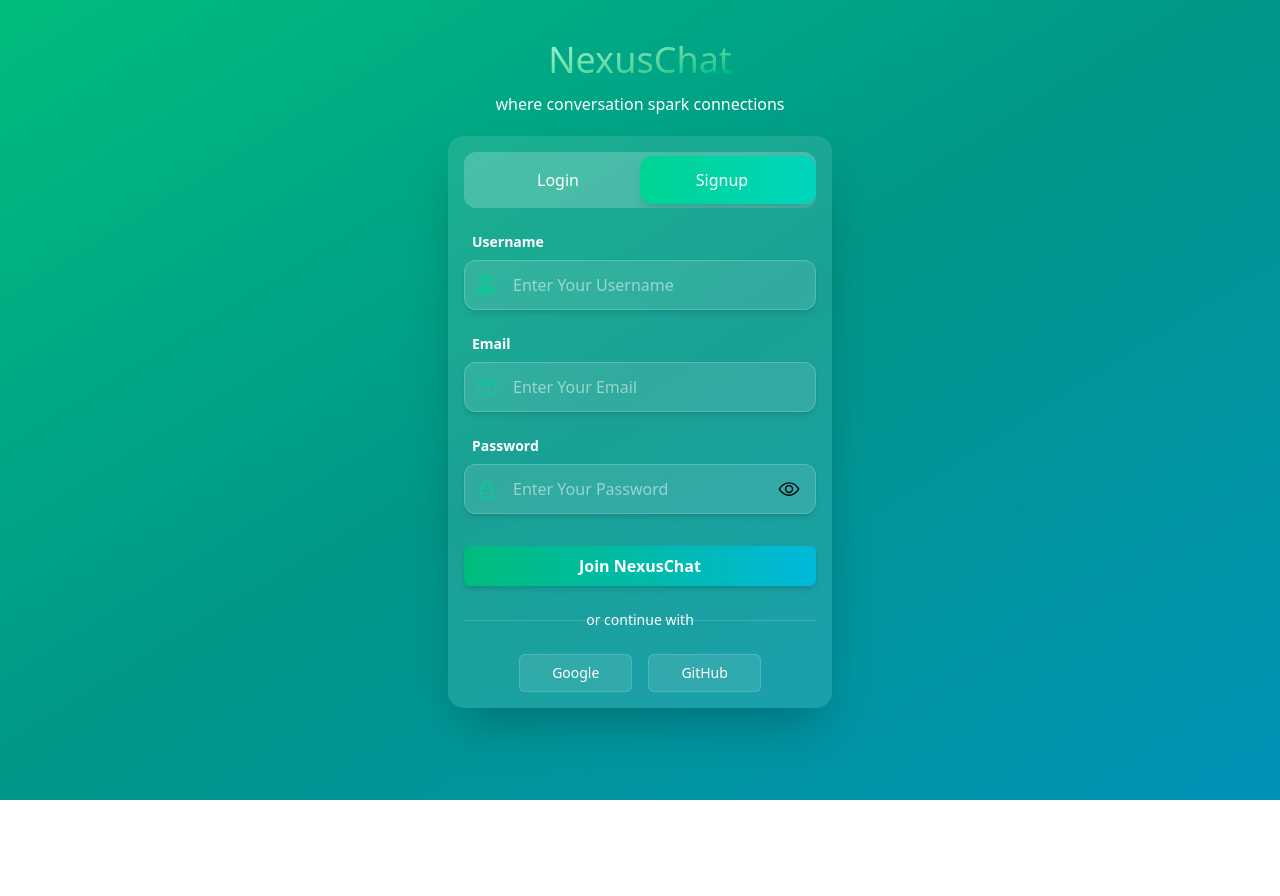
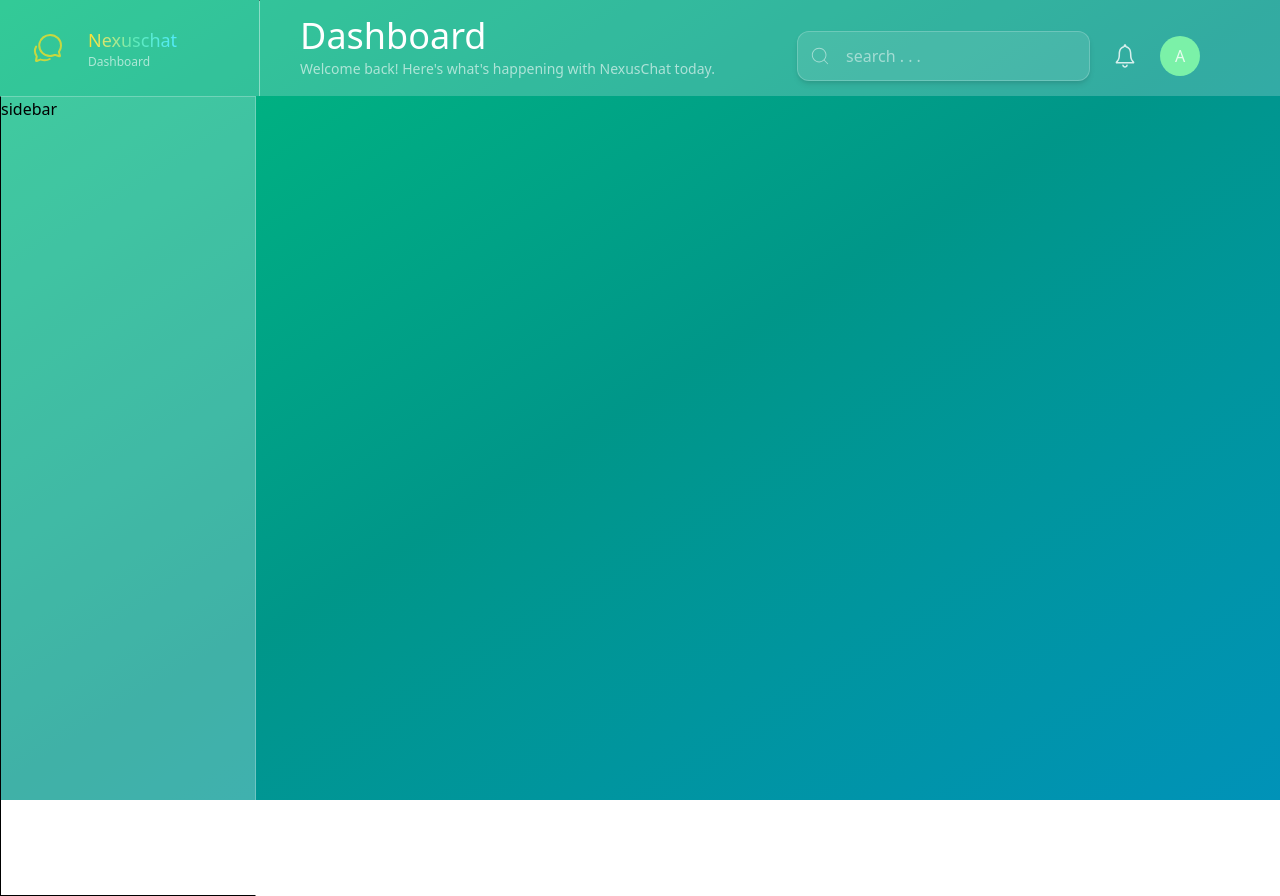
Before and after one commit to Yash-x-16/chatify, a React (Vite) app in the folder frontend/: page / in a window 1280 px wide. Before the commit the page ends 800 px from the top, so only its background shows below. Built offline with nearby package versions, Linux system fonts and the light colour scheme.

Commit message:
adding home page

```diff
--- a/frontend/src/App.tsx
+++ b/frontend/src/App.tsx
@@ -1,10 +1,11 @@
 import { InputBox } from "./components/ui/inputBox"
 import { SiAdblock } from "react-icons/si";
 import { AuthPage } from "./pages/AuthPage";
+import { Homepage } from "./pages/homepage";
 function App() {
 
 
-  return <AuthPage/>
+  return <Homepage/>
 }
 
 export default App
--- a/frontend/src/components/Auth/Login.tsx
+++ b/frontend/src/components/Auth/Login.tsx
@@ -2,10 +2,12 @@ import { InputBox } from '../ui/inputBox';
 import { AiOutlineMail } from 'react-icons/ai';
 import { TbLockPassword } from 'react-icons/tb';
 import { Button } from '../ui/Button';
-
+import { useState } from 'react';
+import { IoEyeOutline } from "react-icons/io5";
+import { FaRegEyeSlash } from "react-icons/fa";
 
 export function LoginComponent(){
-
+ const[lock,setlock] = useState(true)
     return <div>
          <div className="h-max  flex flex-col mt-4 transition-all duration-700 ease-in-out ">
                     <div >
@@ -13,12 +15,16 @@ export function LoginComponent(){
                         <AiOutlineMail size={'22px'}/>
                         </InputBox>
                     </div>
-                    <div className="mt-5 ">
-                        <InputBox text="Enter your Password" label="Password"  fullWidth={true} >
-                        <TbLockPassword size={'22px'}/>
-
-                        </InputBox>
-                    </div>
+                    <div className="mt-4">
+                                    <InputBox text="Enter Your Password"
+                                    type={lock?"password":"text"}
+                                    label="Password"
+                                    fullWidth={true}
+                                    iconOnEnd={lock?
+                                         <IoEyeOutline size={"22px"} onClick={()=>{setlock(!lock)}}/>:<FaRegEyeSlash size={"22px"} onClick={()=>{setlock(!lock)}}/>}>
+                                        <TbLockPassword size={"22px"}/>
+                                    </InputBox>
+                                </div>
                 </div>
                 <div className="mt-4 cursor-pointer flex justify-end items-end">
                     <span className="text-cyan-300 text-sm hover:text-cyan-200 transition-colors duration-200 font-medium">
--- a/frontend/src/components/Auth/Signup.tsx
+++ b/frontend/src/components/Auth/Signup.tsx
@@ -3,12 +3,12 @@ import { FaUser } from "react-icons/fa";
 import { TbLockPassword } from "react-icons/tb";
 import { IoEyeOutline } from "react-icons/io5";
 import { AiOutlineMail } from 'react-icons/ai';
+import { FaRegEyeSlash } from "react-icons/fa";
 import { Button } from "../ui/Button";
 import { useState } from "react";
 
 export function  SignupComponent(){
     const[lock,setlock] = useState(true)
-    const [visible,setVisible] = useState(true)
 return <div>
           <div className="h-auto  flex flex-col mt-4 ">
             <div>
@@ -22,7 +22,12 @@ return <div>
                 </InputBox>
             </div>
             <div className="mt-4">
-                <InputBox text="Enter Your Password" label="Password" fullWidth={true} iconOnEnd={lock? <IoEyeOutline size={"22px"}/>:<TbLockPassword size={"22px"} />}>
+                <InputBox text="Enter Your Password"
+                type={lock?"password":"text"}
+                label="Password"
+                fullWidth={true}
+                iconOnEnd={lock?
+                     <IoEyeOutline size={"22px"} onClick={()=>{setlock(!lock)}}/>:<FaRegEyeSlash size={"22px"} onClick={()=>{setlock(!lock)}}/>}>
                     <TbLockPassword size={"22px"}/>
                 </InputBox>
             </div>
--- /dev/null
+++ b/frontend/src/components/sidebar/sidebar.tsx
@@ -0,0 +1,6 @@
+
+export function Sidebar(){
+    return <div className="h-full bg-white/25 w-64 border-r-white/25 border-t-white/25   border  ">
+        sidebar
+    </div>
+}
--- /dev/null
+++ b/frontend/src/components/ui/Navbar.tsx
@@ -0,0 +1,58 @@
+import { IoChatbubblesOutline } from "react-icons/io5";
+import { CiSearch } from "react-icons/ci";
+import { InputBox } from "./inputBox";
+import { IoIosNotificationsOutline } from "react-icons/io";
+export function HomeNavbar(){
+    return <div className="w-full  bg-white/20 h-24">
+    <div className="flex h-full">
+            <div className="flex items-center justify-center ml-4  ">
+                <div className="flex  rounded-lg px-4 py-1 text-yellow-300 animate-pulse">
+                    <IoChatbubblesOutline size={"32px"}/>
+                </div>
+                <div className="flex flex-col ml-2 ">
+                    <h1 className="font-medium text-lg bg-gradient-to-r from-yellow-300 via-emerald-300 to-cyan-300  bg-clip-text text-transparent">
+                        Nexuschat
+                    </h1>
+                    <p className="text-white/60 text-xs">Dashboard</p>
+                </div>
+                <div className="h-full ">
+                    <hr className="  ml-20.5 h-full border-l-1  border-l-white/25 bg-white/25" />
+                </div>
+            </div>
+            <div className="flex justify-between w-full items-center">
+
+            <div className="flex justify-center items-center ml-10 h-full">
+                 <div>
+                    <div>
+                        <h1 className="text-white font-medium text-4xl ">
+                         Dashboard
+                      </h1>
+                    </div>
+                    <div className="justify-center items-center ">
+                          <p className="text-sm text-white/60 inline-block">
+                            Welcome back! Here's what's happening with NexusChat today.
+                          </p>
+                    </div>
+                </div>
+            </div>
+            <div className="flex justify-center items-center ">
+                <div className="flex  items-center">
+                     <InputBox type="text" text="search . . .">
+                        <div className="text-white/50">
+                        <CiSearch size={"22px"}/>
+                        </div>
+                     </InputBox>
+                </div>
+                <div className="hover:bg-white/20 rounded-md ml-4 cursor-pointer px-1  mt-4 transition-all duration-300 text-white/80 flex justify-center items-center">
+                    <IoIosNotificationsOutline size={"30px"}/>
+                </div>
+                <div className="size-10 flex items-center justify-center ml-4 mr-20 cursor-pointer bg-green-300 mt-4 rounded-full">
+                    <h1 className="text-white/80">
+                        A
+                    </h1>
+                </div>
+            </div>
+           </div>
+        </div>
+    </div>
+}
--- a/frontend/src/components/ui/inputBox.tsx
+++ b/frontend/src/components/ui/inputBox.tsx
@@ -1,7 +1,7 @@
 import type { ReactNode } from "react"
 
 interface input {
-type?:"text"|"textarea"|"button" ,
+type?:"text"|"textarea"|"button" |"password" ,
 label?:string ,
 iconOnStart?:boolean ,
 iconOnEnd?:ReactNode ,
@@ -20,10 +20,13 @@ export function InputBox(prop:input){
         <div className="relative flex ">
 
 
-        <div className={`absolute top-3.5 left-3 text-emerald-400/60 focus:bg-white/15 `}>{prop.children}</div>
-        <div className=" absolute top-3.5 right-4 cursor-pointer text-emerald focus:bg-white/15">
-          {prop.iconOnEnd}
+        <div className={`absolute top-3.5 left-3 text-emerald-400/60 focus:bg-white/15 `}>
+        {prop.children}
         </div>
+
+        {prop.iconOnEnd?<div className=" absolute top-3.5 right-4 cursor-pointer text-emerald-400/60 hover:text-white/50 transition-all duration-400 focus:bg-white/15">
+        {prop.iconOnEnd}
+</div>:null}
         <input type={prop.type} placeholder={prop.text} className={` content1 p-3 pl-12 w-full bg-white/10 border font-normal  border-white/20 rounded-xl text-white placeholder-white/50 focus:outline-none focus:border-emerald-400/60 focus:bg-white/15  shadow-md transition-all duration-300`}/>
     </div>
             </div>
--- /dev/null
+++ b/frontend/src/pages/homepage.tsx
@@ -0,0 +1,9 @@
+import { Sidebar } from "../components/sidebar/sidebar";
+import { HomeNavbar } from "../components/ui/Navbar";
+
+export function Homepage(){
+    return <div className="h-screen  w-full bg-gradient-to-br from-emerald-500 via-teal-600 to-cyan-600">
+       <HomeNavbar/>
+       <Sidebar/>
+    </div>
+}
```
